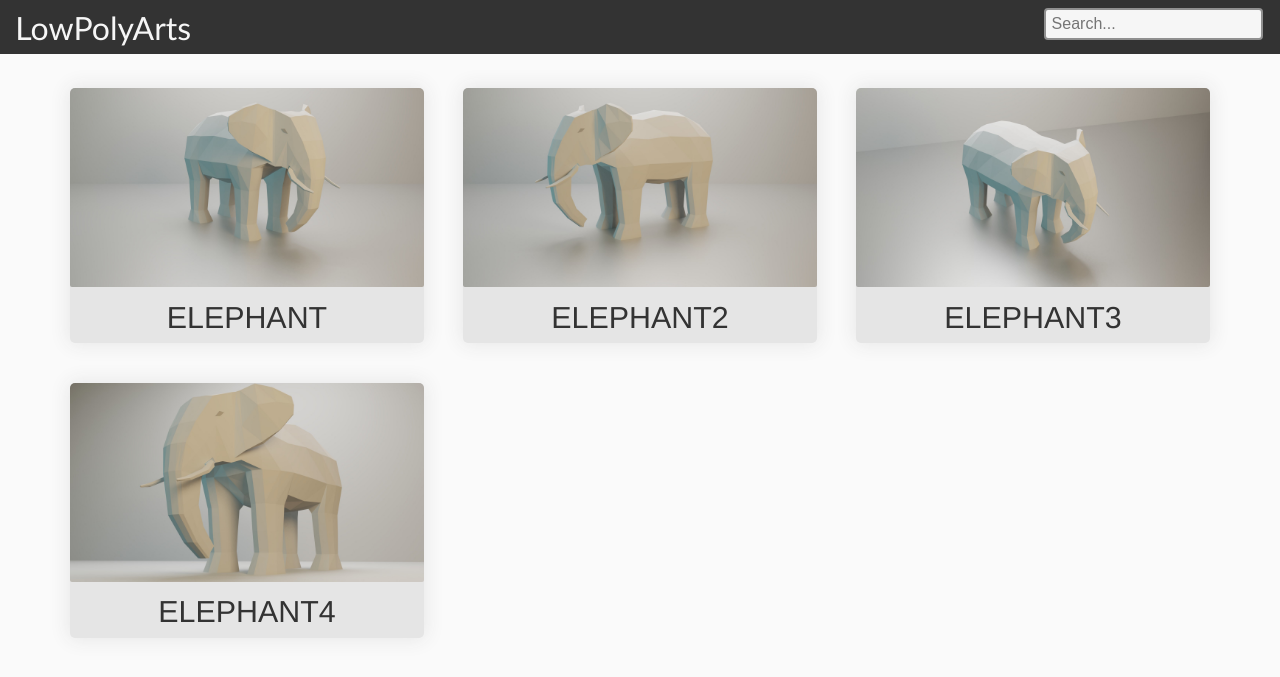
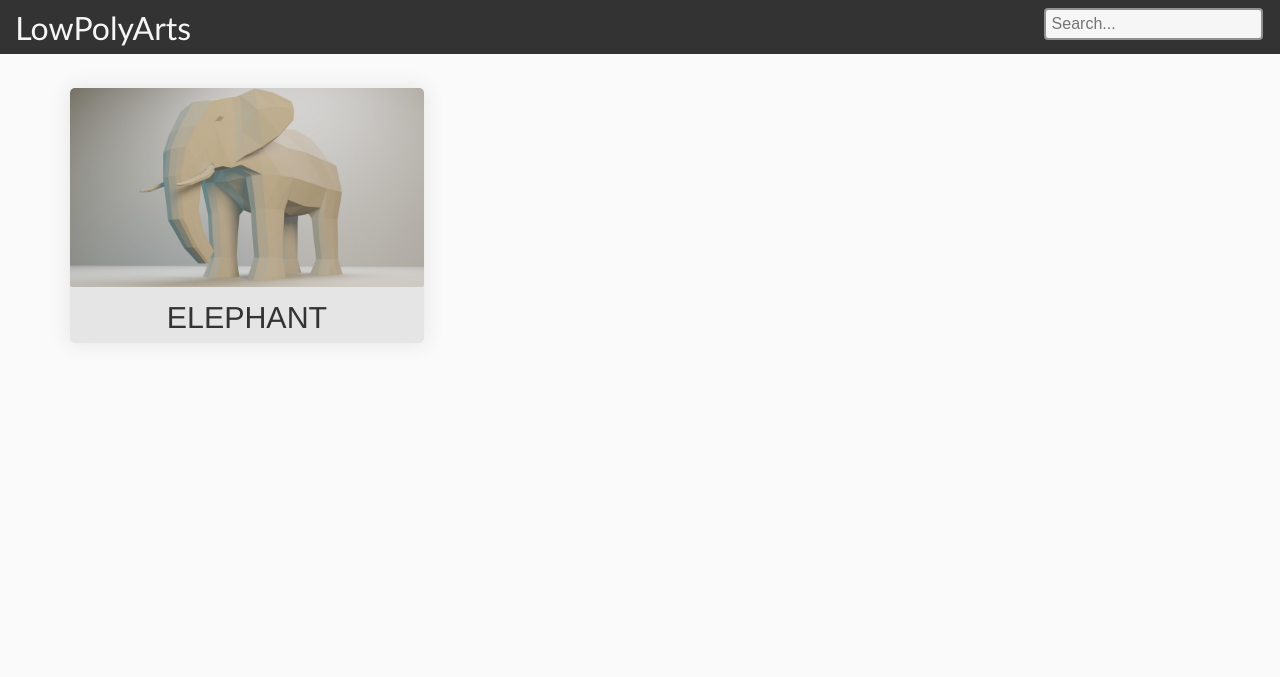
Before and after one commit to ShashankVinayak/lowpolyarts, a React app: page / in a window 1280 px wide. Built offline with nearby package versions, Linux system fonts and the light colour scheme.

Commit message:
Add comments for card generation logic and remove extra images

```diff
--- a/src/css/homeview.css
+++ b/src/css/homeview.css
@@ -3,7 +3,7 @@
 }
 
 .lpa-homeview-bkg {
-  background-image: url(../images/Image3.jpg);
+  /* background-image: url(../images/Image3.jpg); */
   background-position: center;
   background-repeat: no-repeat;
   background-size: cover;
--- a/src/js/CardViewContent.js
+++ b/src/js/CardViewContent.js
@@ -1,9 +1,27 @@
+/* Logic to generate card view content i.e To generate cards using json data */
+/*
+Empty slots are required for pushing elements into inner arrays
+cardList = [ [], .. ]
+
+Individual Cards
+cardComponent = <Card cards={} key={} />
+
+Each inner array consists of cards and each inner array is displayed in different columns
+(on large screen i.e browserscreen-width>=1024px cards are displayed in 3 columns)
+cardComponentList = [ [cardComponent1, ..], .. ]
+cardViewContent = <div className="" key={}>{cardComponentList[i]}</div>
+
+This list is assigned to component state
+cardViewContentList = [ cardViewContent1, .. ]
+
+The cards are rendered by setting the state in Lifecycle hook method - componentDidMount
+*/
+
 import React, { Component } from "react";
 import "../css/cardviewcontent.css";
 import CardsJSON from "../jsondata/cards.json";
 import Card from "./Card";
 
-/* Conditional rendering when screen width is between 768px to 1024px */
 class CardViewContent extends Component {
   constructor(props) {
     super(props);
@@ -12,7 +30,7 @@ class CardViewContent extends Component {
     this.errorMsg = "";
 
     this.state = {
-      cardviewcontent : this.cardViewContentList
+      cardviewcontent: this.cardViewContentList
     };
   }
 
@@ -21,7 +39,7 @@ class CardViewContent extends Component {
     console.log("Error: " + msg);
   }
 
-  getCardsJSONData(){
+  getCardsJSONData() {
     return CardsJSON.cards;
   }
 
@@ -29,6 +47,7 @@ class CardViewContent extends Component {
     return Number(window.innerWidth);
   }
 
+  /* Conditional rendering when screen width is between 768px to 1024px/otherwise */
   isTabletMode(width) {
     let windowWidth = width;
     if (isNaN(windowWidth)) {
@@ -45,11 +64,11 @@ class CardViewContent extends Component {
     return false;
   }
 
-  getListLength(){
+  getListLength() {
     return this.isTabletMode(this.getBrowserWindowWidth()) ? 2 : 3;
   }
 
-  getCardList(listLength) {
+  getEmptyCardList(listLength) {
     let cardListLength = listLength;
     let cardList = [];
     for (let i = 0; i < cardListLength; i++) {
@@ -59,14 +78,20 @@ class CardViewContent extends Component {
   }
 
   getCardComponentList(jsonCardsList) {
-    let i = 0,j = 0, cardComponentListLength = 0, cardComponent, cardComponentList = [];
+    let i = 0,
+      j = 0,
+      cardComponentListLength = 0,
+      cardComponent,
+      cardComponentList = [];
     let jsonCardsListLength = jsonCardsList.length;
-    cardComponentList = this.getCardList(this.getListLength());
+    cardComponentList = this.getEmptyCardList(this.getListLength());
     cardComponentListLength = cardComponentList.length;
 
-    while(j < jsonCardsListLength){
+    while (j < jsonCardsListLength) {
       i = i % cardComponentListLength;
-      cardComponent = ( <Card cards={jsonCardsList[j]} key={jsonCardsList[j].model.name} /> );
+      cardComponent = (
+        <Card cards={jsonCardsList[j]} key={jsonCardsList[j].model.name} />
+      );
       cardComponentList[i].push(cardComponent);
       i = i + 1;
       j = j + 1;
@@ -75,28 +100,37 @@ class CardViewContent extends Component {
     return cardComponentList;
   }
 
-  getCardViewContentList(){
-    let i=0, cardViewContent;
+  getCardViewContentList() {
+    let i = 0,
+      cardViewContent;
     let jsonCardsList = this.getCardsJSONData();
     let cardComponentList = this.getCardComponentList(jsonCardsList);
     let cardComponentListLength = cardComponentList.length;
-    let cardViewContentList = this.getCardList(cardComponentListLength);
-    while(i < cardComponentListLength){
-      cardViewContent = ( <div className="pure-u-1 pure-u-md-1-2 pure-u-lg-1-3" key={i.toString()}> {cardComponentList[i]} </div> );
-      cardViewContentList[i].push(cardViewContent);
+    let cardViewContentList = [];
+    while (i < cardComponentListLength) {
+      cardViewContent = (
+        <div
+          className="pure-u-1 pure-u-md-1-2 pure-u-lg-1-3"
+          key={i.toString()}
+        >
+          {" "}
+          {cardComponentList[i]}{" "}
+        </div>
+      );
+      cardViewContentList.push(cardViewContent);
       i = i + 1;
     }
     return cardViewContentList;
   }
 
-  renderCardView(){
-      this.cardViewContentList = this.getCardViewContentList();
-      this.setState({
-        cardviewcontent : this.cardViewContentList
-      });
+  renderCardView() {
+    this.cardViewContentList = this.getCardViewContentList();
+    this.setState({
+      cardviewcontent: this.cardViewContentList
+    });
   }
 
-  componentDidMount(){
+  componentDidMount() {
     this.renderCardView();
   }
 
--- a/src/jsondata/cards.json
+++ b/src/jsondata/cards.json
@@ -2,35 +2,11 @@
   "cards": [
     {
       "image": {
-        "name": "Image1"
+        "name": "Elephant"
       },
       "model": {
         "name": "elephant"
       }
-    },
-    {
-      "image": {
-        "name": "Image2"
-      },
-      "model": {
-        "name": "elephant2"
-      }
-    },
-    {
-      "image": {
-        "name": "Image3"
-      },
-      "model": {
-        "name": "elephant3"
-      }
-    },
-    {
-      "image": {
-        "name": "Image4"
-      },
-      "model": {
-        "name": "elephant4"
-      }
     }
   ]
 }
```
Also changed, not shown: src/images/Elephant.jpg (renamed from src/images/Image4.jpg), src/images/Image1.jpg (deleted), src/images/Image2.jpg (deleted), src/images/Image3.jpg (deleted).
